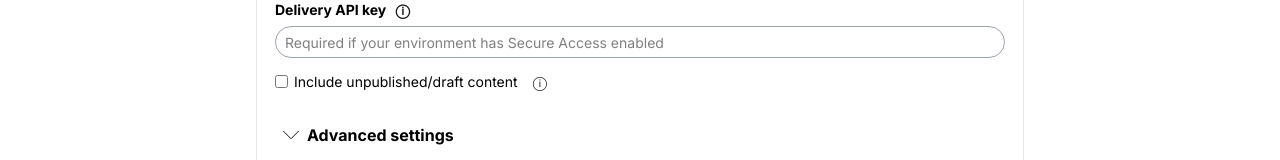
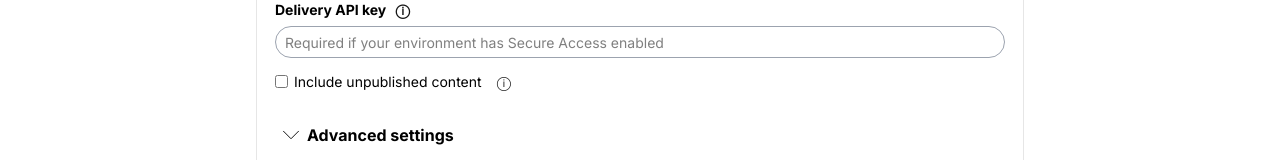
Before and after one commit to mjstackhouse/content-localization-auditor, a React (Vite) app: page / in a window 1280 px wide. Shown: the part 235-395 px from the top of the page. Built offline with nearby package versions, Linux system fonts and the light colour scheme.

Commit message:
Simplify checkbox label to "Include unpublished content"

```diff
--- a/src/App.tsx
+++ b/src/App.tsx
@@ -499,7 +499,7 @@ function App() {
             <div className="basis-full flex flex-wrap mb-4">
               <label htmlFor="api-key" className="basis-full text-left mb-2 font-bold">
                 Delivery API key
-                <Tooltip text="Required if your environment has Secure Access enabled (Environment settings → API keys) — the key needs 'Secure access' permission for that. If you also check 'Include unpublished/draft content' below, the key additionally needs 'Content preview' permission. Leave blank only if Secure Access is off. Kept in memory only, never stored." />
+                <Tooltip text="Required if your environment has Secure Access enabled (Environment settings → API keys) — the key needs 'Secure access' permission for that. If you also check 'Include unpublished content' below, the key additionally needs 'Content preview' permission. Leave blank only if Secure Access is off. Kept in memory only, never stored." />
               </label>
               <input
                 type="password"
@@ -521,7 +521,7 @@ function App() {
               disabled={isConnecting}
               className="accent-(--purple)"
             />
-            Include unpublished/draft content
+            Include unpublished content
             <Tooltip text="Off by default: only published content is scanned, matching what's actually live today, and the API key (if any) only needs 'Secure access' permission. Check this to also see in-progress translations that haven't been published yet — the key then needs 'Content preview' permission too." />
           </label>
 
```
Also changed, not shown: 1 other file (tests, documents, lock files or other folders).
